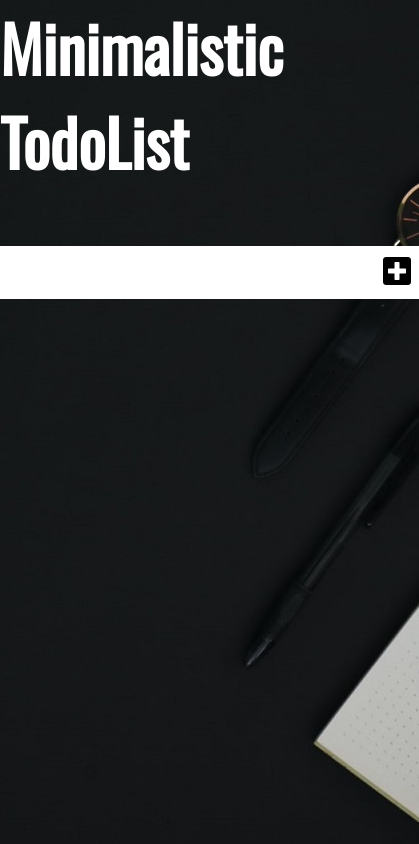
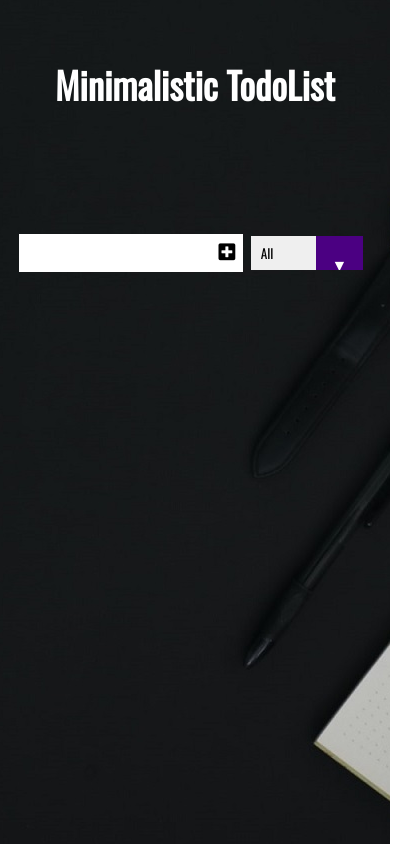
Before and after one commit to jyotishka747/minimalist_todolist, a plain HTML site: page index.html in a window 390 px wide. Shown: the whole page, 419 px wide, since content can reach past the window. Drawn offline with nearby package versions, Linux system fonts and the light colour scheme.

Commit message:
Edited CSS for responsive design

```diff
--- a/index.html
+++ b/index.html
@@ -17,7 +17,7 @@
 
 <body>
     <header>
-        <h1>Minimalistic TodoList</h1>
+        <h1 class="hd">Minimalistic TodoList</h1>
     </header>
     <form>
         <!-- Creating the textbox for input of todos and also creating the submit button -->
--- a/style.css
+++ b/style.css
@@ -131,3 +131,43 @@ form button {
     cursor: pointer;
     pointer-events: none;
   }
+
+  @media (max-width:767px) {
+    .hd {
+      font-size: 1.15em;
+    }
+
+form input,
+form button {
+  padding: 0.5rem;
+  font-size: 1.2rem;
+}
+form input {
+  width: 10em;
+  border-left: 1.2rem;
+}
+
+.filter-todo {
+  padding: 0.7em;
+  border-right: 1.2em;
+}
+
+.select {
+  margin: 0.5rem;
+}
+
+select {
+  width: 7rem;
+}
+
+.todo {
+  margin: 0.3rem;
+  font-size: 1.2em;
+}
+
+.trash-btn,
+  .complete-btn {
+    height: 1.8em;
+    padding: 0.2em 0.5em 0.2em;
+  }
+  }
```
